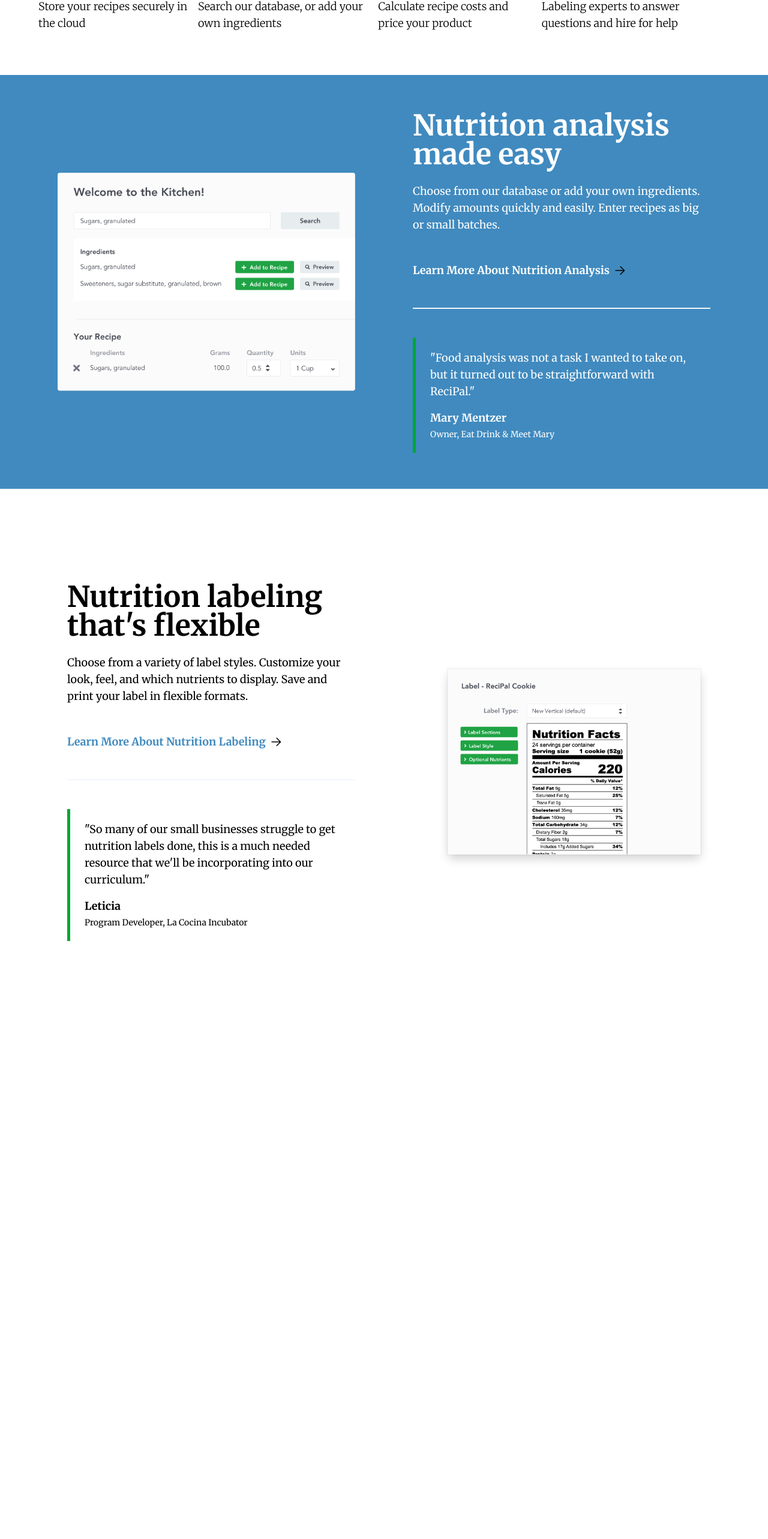
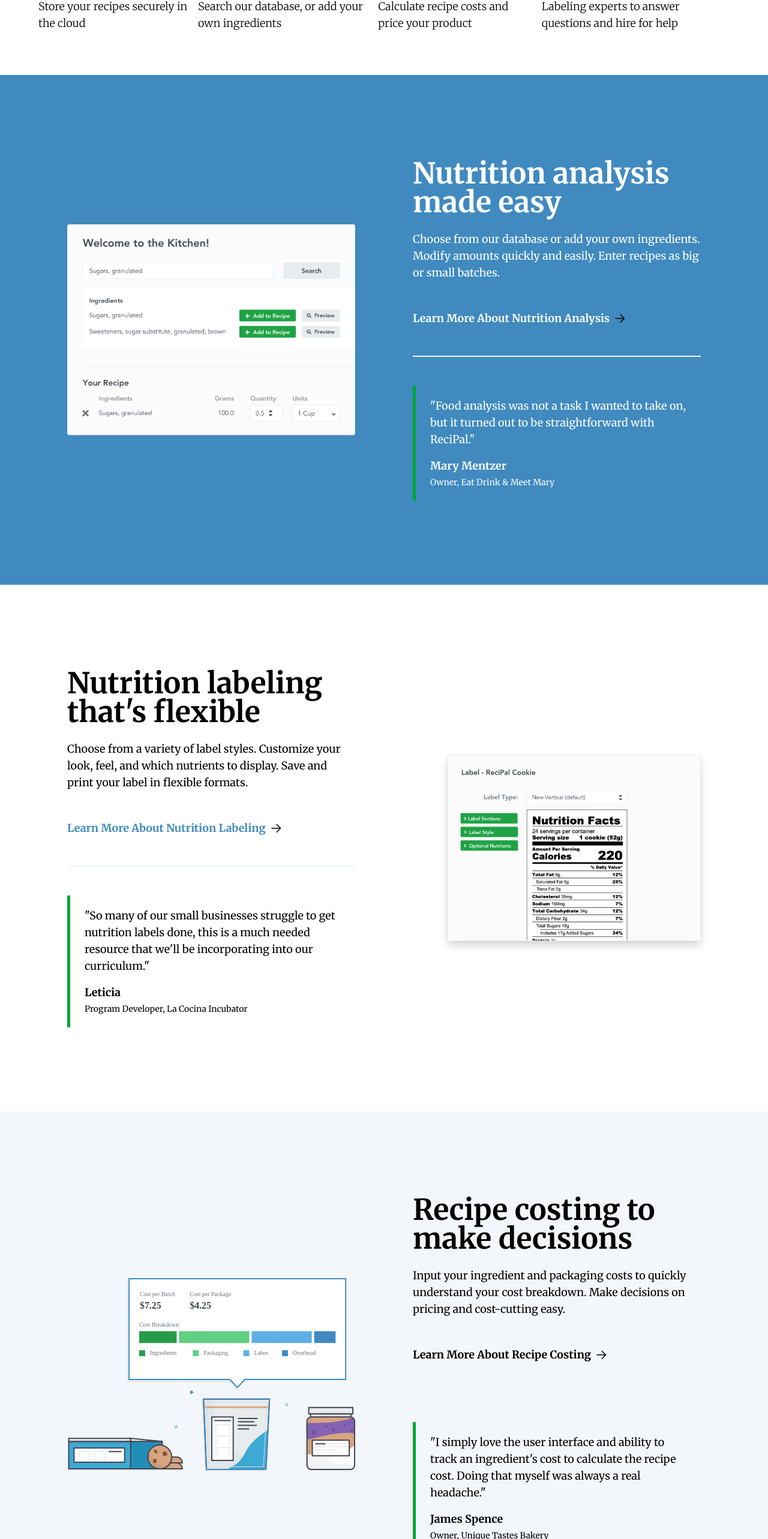
Before and after one commit to Dilmurod777/food-labeling, a Next.js app: page / in a window 1280 px wide. Shown: the part 1016-3582 px from the top of the page at 60% size. Before the commit the page ends 2741 px from the top, so only its background shows below. Built offline with nearby package versions, Linux system fonts and the light colour scheme.

Commit message:
fit: add recipe costing section to main page

```diff
--- a/app/page.tsx
+++ b/app/page.tsx
@@ -3,8 +3,9 @@ import TopHero from "@/app/ui/main/top_hero";
 import TrustedBusinesses from "@/app/ui/main/trusted_businesses";
 import Features from "@/app/ui/main/features";
 import Divider from "@/app/ui/divider";
-import NutritionAnalysisMadeEasy from "@/app/ui/main/nutrition_analysis_made_easy";
-import NutritionLabelingThatIsFun from "@/app/ui/main/nutrition_labeling_that_is_fun";
+import NutritionAnalysisMadeEasy from "@/app/ui/main/nutrition-analysis-made-easy";
+import NutritionLabelingThatIsFun from "@/app/ui/main/nutrition-labeling-that-is-fun";
+import RecipeCostingToMakeDecisions from "@/app/ui/main/recipe-costing-to-make-decisions";
 
 export default function Home() {
     return (
@@ -16,6 +17,7 @@ export default function Home() {
             <Features/>
             <NutritionAnalysisMadeEasy/>
             <NutritionLabelingThatIsFun/>
+            <RecipeCostingToMakeDecisions/>
         </main>
     )
 }
--- /dev/null
+++ b/app/ui/main/nutrition-analysis-made-easy.tsx
@@ -0,0 +1,49 @@
+import Image from "next/image";
+import Link from "next/link";
+import {GrLinkNext} from "react-icons/gr";
+import IngredientListImage from "@/public/images/ingredient-list.png";
+import Divider from "@/app/ui/divider";
+
+export default function NutritionAnalysisMadeEasy() {
+    return <div className={"bg-main-blue text-white mt-6 py-32 px-16 flex items-center justify-between"}>
+        <div className={"px-12 py-6 w-1/2 h-full"}>
+            <Image
+                src={IngredientListImage}
+                alt={"Ingredient List"}
+                style={{
+                    height: '100%',
+                    width: "100%",
+                    objectFit: "contain"
+                }}
+            />
+        </div>
+
+        <div className={"flex flex-col items-start justify-center px-12 py-3 w-1/2"}>
+            <h2 className={"text-5xl mb-6 font-bold"}>
+                Nutrition analysis made easy
+            </h2>
+            <p className={"text-lg font-normal"}>
+                Choose from our database or add your own ingredients. Modify amounts quickly and easily. Enter recipes
+                as big or small batches.
+            </p>
+            <Link
+                href={"/"}
+                className={"group flex items-center text-lg font-normal mt-12"}
+            >
+                <span className={"mr-2 group-hover:mr-4 transition-all font-bold text-lg"}>Learn More About Nutrition Analysis</span>
+                <GrLinkNext/>
+            </Link>
+
+            <Divider height={2} heightUnits={"px"} margin={3} marginUnits={"rem"} color={"#f2f7fb"}/>
+
+            <blockquote className={"border-l-main-green border-l-[5px] py-5 px-6"}>
+                <p className={"mb-4 text-lg font-normal"}>
+                    &quot;Food analysis was not a task I wanted to take on, but it turned out to be straightforward with
+                    ReciPal.&quot;
+                </p>
+                <p className={"font-bold text-lg"}>Mary Mentzer</p>
+                <span className={"bold-thin text-sm"}>Owner, Eat Drink & Meet Mary</span>
+            </blockquote>
+        </div>
+    </div>
+}
--- a/app/ui/main/nutrition_labeling_that_is_fun.tsx
+++ b/app/ui/main/nutrition-labeling-that-is-fun.tsx
@@ -5,7 +5,7 @@ import {GrLinkNext} from "react-icons/gr";
 import Divider from "@/app/ui/divider";
 
 export default function NutritionLabelingThatIsFun() {
-    return <div className={"bg-white text-black py-36 px-16 flex items-center justify-between"}>
+    return <div className={"bg-white text-black py-32 px-16 flex items-center justify-between"}>
         <div className={"flex flex-col items-start justify-center px-12 py-3 w-1/2"}>
             <h2 className={"text-5xl mb-6 font-bold"}>
                 Nutrition labeling that&apos;s flexible
--- a/app/ui/main/nutrition_analysis_made_easy.tsx
+++ b/app/ui/main/recipe-costing-to-make-decisions.tsx
@@ -1,14 +1,14 @@
 import Image from "next/image";
+import CostAnalysis from "@/public/images/cost-analysis.svg";
 import Link from "next/link";
 import {GrLinkNext} from "react-icons/gr";
-import IngredientListImage from "@/public/images/ingredient-list.png";
 import Divider from "@/app/ui/divider";
 
-export default function NutritionAnalysisMadeEasy() {
-    return <div className={"bg-main-blue text-white mt-6 p-12 flex items-center justify-between"}>
+export default function RecipeCostingToMakeDecisions() {
+    return <div className={"bg-[#f3f7fb] text-black py-32 px-16 flex items-center justify-between"}>
         <div className={"px-12 py-6 w-1/2 h-full"}>
             <Image
-                src={IngredientListImage}
+                src={CostAnalysis}
                 alt={"Ingredient List"}
                 style={{
                     height: '100%',
@@ -20,17 +20,16 @@ export default function NutritionAnalysisMadeEasy() {
 
         <div className={"flex flex-col items-start justify-center px-12 py-3 w-1/2"}>
             <h2 className={"text-5xl mb-6 font-bold"}>
-                Nutrition analysis made easy
+                Recipe costing to make decisions
             </h2>
             <p className={"text-lg font-normal"}>
-                Choose from our database or add your own ingredients. Modify amounts quickly and easily. Enter recipes
-                as big or small batches.
+                Input your ingredient and packaging costs to quickly understand your cost breakdown. Make decisions on pricing and cost-cutting easy.
             </p>
             <Link
                 href={"/"}
                 className={"group flex items-center text-lg font-normal mt-12"}
             >
-                <span className={"mr-2 group-hover:mr-4 transition-all font-bold text-lg"}>Learn More About Nutrition Analysis</span>
+                <span className={"mr-2 group-hover:mr-4 transition-all font-bold text-lg"}>Learn More About Recipe Costing</span>
                 <GrLinkNext/>
             </Link>
 
@@ -38,11 +37,10 @@ export default function NutritionAnalysisMadeEasy() {
 
             <blockquote className={"border-l-main-green border-l-[5px] py-5 px-6"}>
                 <p className={"mb-4 text-lg font-normal"}>
-                    &quot;Food analysis was not a task I wanted to take on, but it turned out to be straightforward with
-                    ReciPal.&quot;
+                    &quot;I simply love the user interface and ability to track an ingredient&apos;s cost to calculate the recipe cost. Doing that myself was always a real headache.&quot;
                 </p>
-                <p className={"font-bold text-lg"}>Mary Mentzer</p>
-                <span className={"bold-thin text-sm"}>Owner, Eat Drink & Meet Mary</span>
+                <p className={"font-bold text-lg"}>James Spence</p>
+                <span className={"bold-thin text-sm"}>Owner, Unique Tastes Bakery</span>
             </blockquote>
         </div>
     </div>
```
Also changed, not shown: public/images/cost-analysis.svg (added).
